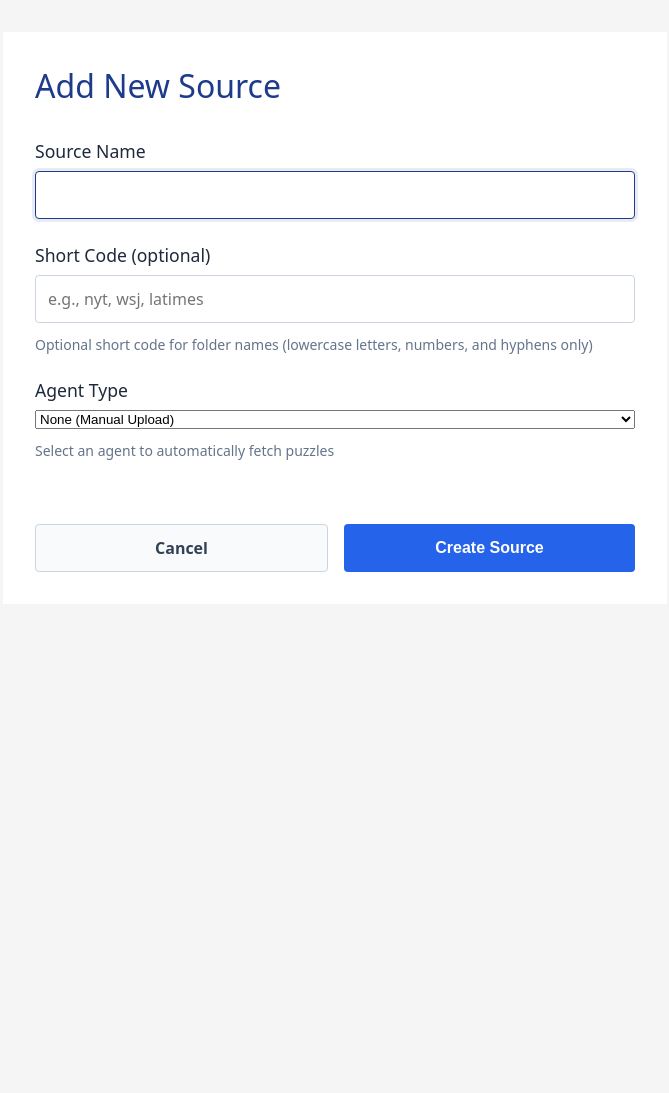
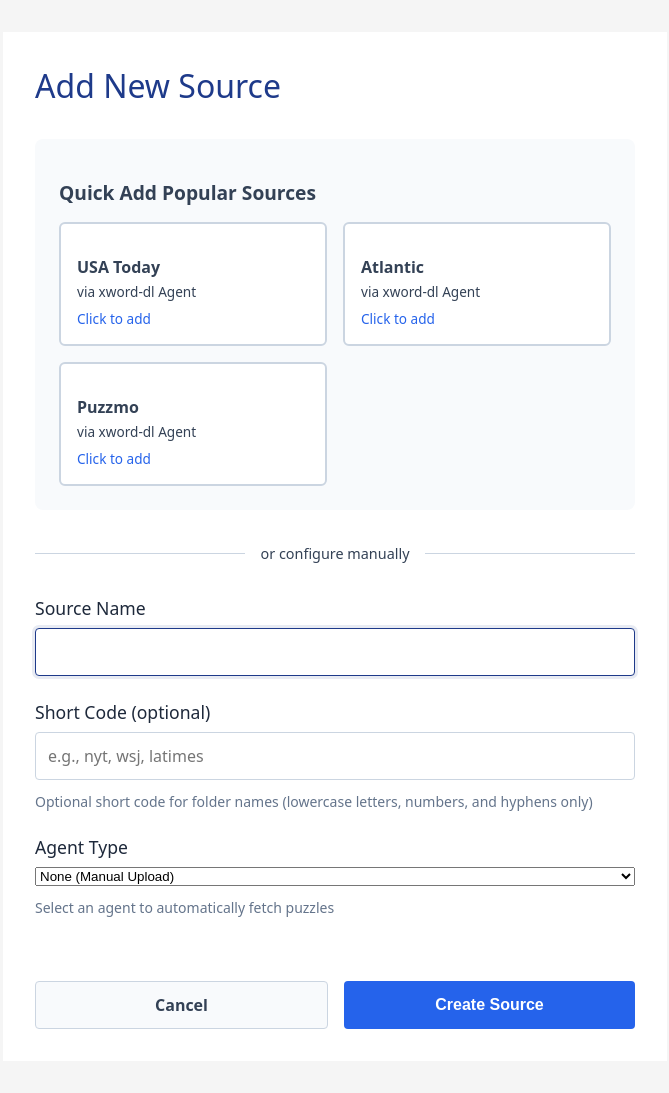
Before and after one commit to nicolecomputer/puzzle-vault, a FastAPI app: page /sources/new in a window 1280 px wide. Shown: the whole page, without its empty margins (305-974 px from the left). Before the commit the page ends 572 px from the top, so only its background shows below. Run offline with FastAPI, Linux system fonts and the light colour scheme; the visitor is signed in with stand-in values (Sample User, id 1); tables that the repository leaves empty hold one stand-in row (values such as "Sample post"); parts of the project's set-up code (start-up, migrations or seed data) failed here and were passed over.

Commit message:
Add preset sources

```diff
--- a/src/web/routers/web_ui_router.py
+++ b/src/web/routers/web_ui_router.py
@@ -43,9 +43,22 @@ async def list_agents(request: Request) -> dict:
                 "description": agent_info.description,
                 "config_schema": agent_info.config_schema.model_json_schema(),
                 "ui_hints": agent_info.ui_hints,
+                "presets": agent_info.presets,
             }
         )
     return {"agents": agents}
+
+
+@web_ui_router.get("/api/sources/short-codes")
+@require_auth
+async def list_user_short_codes(
+    request: Request, db: Session = Depends(get_db)
+) -> dict:
+    """Return list of short codes for the current user's sources."""
+    user = get_user_from_session(request, db)
+    sources = db.query(Source).filter(Source.user_id == user.id).all()
+    short_codes = [s.short_code for s in sources if s.short_code]
+    return {"short_codes": short_codes}
 
 
 @web_ui_router.get("/", response_class=HTMLResponse)
--- a/src/web/templates/new_source.html
+++ b/src/web/templates/new_source.html
@@ -14,6 +14,93 @@
 
         h1 {
             margin-bottom: 2rem;
+        }
+
+        .presets-section {
+            margin-bottom: 2rem;
+            padding: 1.5rem;
+            background: var(--color-bg-light);
+            border-radius: 8px;
+        }
+
+        .presets-section h2 {
+            font-size: 1.2rem;
+            margin-bottom: 1rem;
+        }
+
+        .preset-cards {
+            display: grid;
+            grid-template-columns: repeat(auto-fill, minmax(250px, 1fr));
+            gap: 1rem;
+        }
+
+        .preset-card {
+            padding: 1rem;
+            background: white;
+            border: 2px solid var(--color-border);
+            border-radius: 6px;
+            cursor: pointer;
+            transition: all 0.2s;
+        }
+
+        .preset-card:hover:not(.preset-taken) {
+            border-color: var(--color-primary);
+            transform: translateY(-2px);
+            box-shadow: 0 4px 8px rgba(0, 0, 0, 0.1);
+        }
+
+        .preset-card.preset-taken {
+            opacity: 0.6;
+            cursor: not-allowed;
+            border-color: var(--color-border);
+        }
+
+        .preset-card h3 {
+            font-size: 1rem;
+            margin-bottom: 0.25rem;
+        }
+
+        .preset-card .preset-agent {
+            font-size: 0.85rem;
+            color: var(--color-text-muted);
+            margin-bottom: 0.5rem;
+        }
+
+        .preset-card .preset-status {
+            font-size: 0.85rem;
+            font-weight: 500;
+        }
+
+        .preset-card.preset-taken .preset-status {
+            color: var(--color-success);
+        }
+
+        .preset-card:not(.preset-taken) .preset-status {
+            color: var(--color-primary);
+        }
+
+        .divider {
+            margin: 2rem 0;
+            text-align: center;
+            position: relative;
+        }
+
+        .divider::before {
+            content: '';
+            position: absolute;
+            left: 0;
+            top: 50%;
+            width: 100%;
+            height: 1px;
+            background: var(--color-border);
+        }
+
+        .divider span {
+            background: white;
+            padding: 0 1rem;
+            position: relative;
+            color: var(--color-text-muted);
+            font-size: 0.9rem;
         }
 
         .source-form {
@@ -55,6 +142,16 @@
 <body>
     <div class="container form-container">
         <h1>Add New Source</h1>
+
+        <div id="presets-section" class="presets-section" style="display: none;">
+            <h2>Quick Add Popular Sources</h2>
+            <div id="preset-cards" class="preset-cards"></div>
+        </div>
+
+        <div class="divider">
+            <span>or configure manually</span>
+        </div>
+
         <form class="source-form" method="post" action="/sources">
             <div class="form-group">
                 <label for="name">Source Name</label>
@@ -88,12 +185,16 @@
     <script>
         let agents = [];
         let currentAgentType = null;
+        let takenShortCodes = [];
 
-        // Fetch available agents
-        fetch('/api/agents')
-            .then(response => response.json())
-            .then(data => {
-                agents = data.agents;
+        // Fetch available agents and user's existing short codes
+        Promise.all([
+            fetch('/api/agents').then(r => r.json()),
+            fetch('/api/sources/short-codes').then(r => r.json())
+        ]).then(([agentsData, shortCodesData]) => {
+            agents = agentsData.agents;
+            takenShortCodes = shortCodesData.short_codes;
+
             const select = document.getElementById('agent_type');
 
             agents.forEach(agent => {
@@ -102,7 +203,75 @@
                 option.textContent = agent.name;
                 select.appendChild(option);
             });
+
+            renderPresets();
         });
+
+        function renderPresets() {
+            const presetsSection = document.getElementById('presets-section');
+            const presetsContainer = document.getElementById('preset-cards');
+            presetsContainer.innerHTML = '';
+
+            let hasPresets = false;
+
+            agents.forEach(agent => {
+                if (agent.presets && agent.presets.length > 0) {
+                    hasPresets = true;
+                    agent.presets.forEach(preset => {
+                        const isTaken = takenShortCodes.includes(preset.short_code);
+                        const card = document.createElement('div');
+                        card.className = 'preset-card' + (isTaken ? ' preset-taken' : '');
+
+                        const title = document.createElement('h3');
+                        title.textContent = preset.name;
+
+                        const agentInfo = document.createElement('div');
+                        agentInfo.className = 'preset-agent';
+                        agentInfo.textContent = `via ${agent.name}`;
+
+                        const status = document.createElement('div');
+                        status.className = 'preset-status';
+                        status.textContent = isTaken ? '✓ Already added' : 'Click to add';
+
+                        card.appendChild(title);
+                        card.appendChild(agentInfo);
+                        card.appendChild(status);
+
+                        if (!isTaken) {
+                            card.addEventListener('click', () => {
+                                applyPreset(agent, preset);
+                            });
+                        }
+
+                        presetsContainer.appendChild(card);
+                    });
+                }
+            });
+
+            if (hasPresets) {
+                presetsSection.style.display = 'block';
+            }
+        }
+
+        function applyPreset(agent, preset) {
+            document.getElementById('name').value = preset.name;
+            document.getElementById('short_code').value = preset.short_code;
+            document.getElementById('agent_type').value = agent.type;
+
+            const event = new Event('change');
+            document.getElementById('agent_type').dispatchEvent(event);
+
+            setTimeout(() => {
+                Object.entries(preset.config).forEach(([key, value]) => {
+                    const input = document.getElementById(`config_${key}`);
+                    if (input) {
+                        input.value = value;
+                    }
+                });
+
+                document.getElementById('name').scrollIntoView({ behavior: 'smooth', block: 'center' });
+            }, 100);
+        }
 
         // Handle agent type selection
         document.getElementById('agent_type').addEventListener('change', function (e) {
```
Also changed, not shown: src/agents/registry.py (+12 -1 lines), src/agents/xword_dl/__init__.py (+35 -0 lines). Lines whose indentation alone changed are shown as unchanged.
